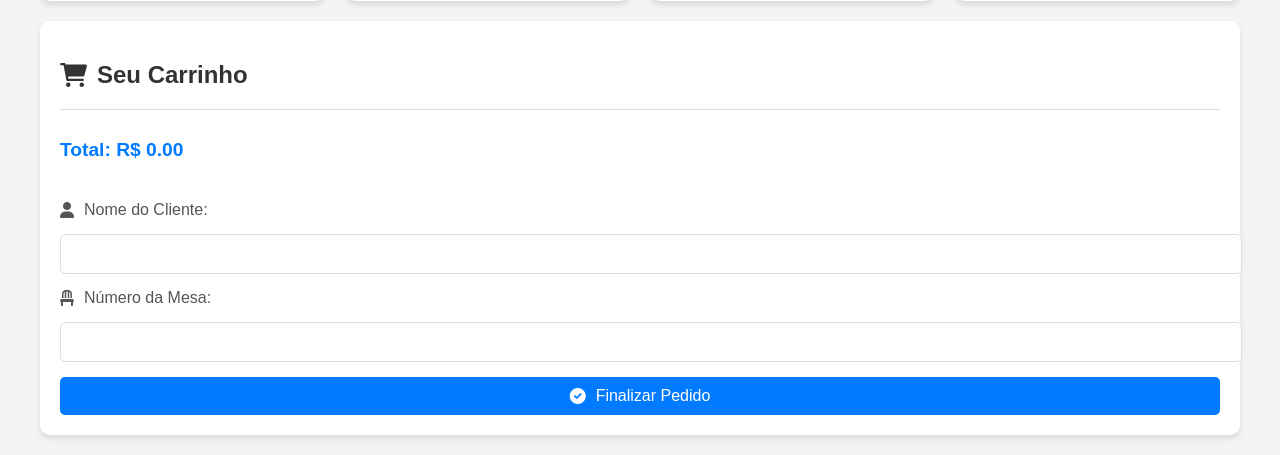
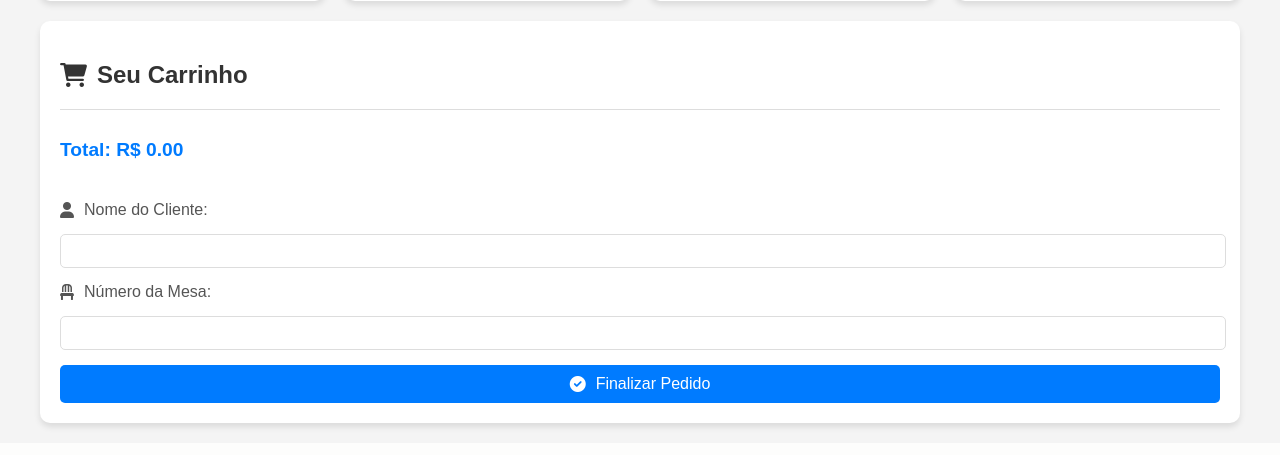
Before and after one commit to jeder-Bertoldo/cardapio, a PHP site: page /cardapio.php in a window 1280 px wide. Shown: the part 460-915 px from the top of the page. After the commit the page ends 890 px from the top, so only its background shows below. Run offline with PHP 8.4, Linux system fonts and the light colour scheme; data comes from the database, SQL or seed files in the repository; some libraries are stand-ins or nearby versions.

Commit message:
alteração nas opções do APP

```diff
--- a/assets/css/cardapio.css
+++ b/assets/css/cardapio.css
@@ -139,11 +139,13 @@ form label {
 }
 
 form input {
-    padding: 10px;
+    display: flex;
     border: 1px solid #ddd;
     border-radius: 5px;
     font-size: 1rem;
     width: 100%;
+    height: 30px;
+
 }
 
 .finalize-button {
@@ -165,7 +167,7 @@ form input {
     background-color: #0056b3;
 }
 
-@media (max-width: 480px) {
+@media (max-width: 460px) {
     .cart {
         padding: 15px;
     }
```
